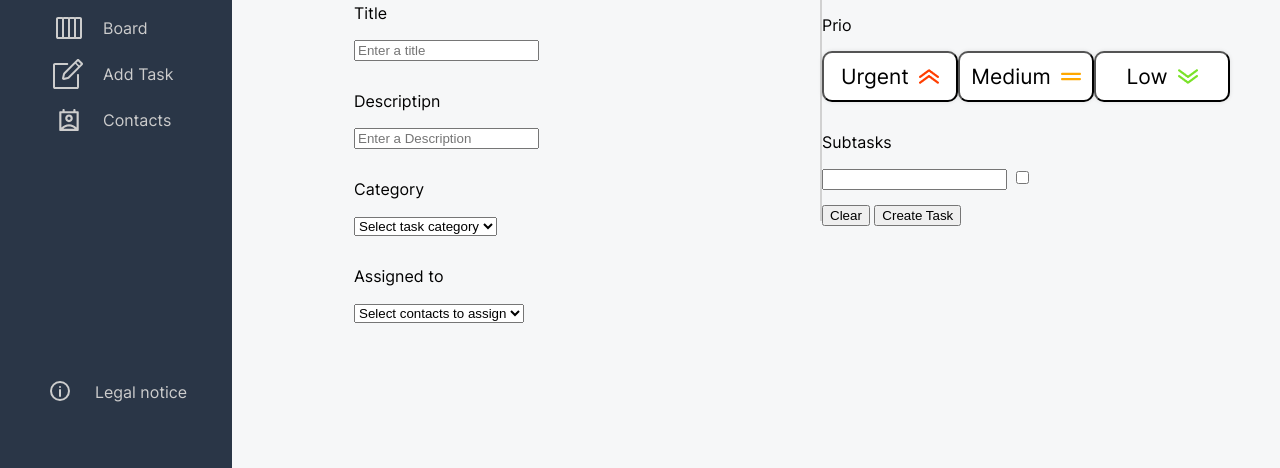
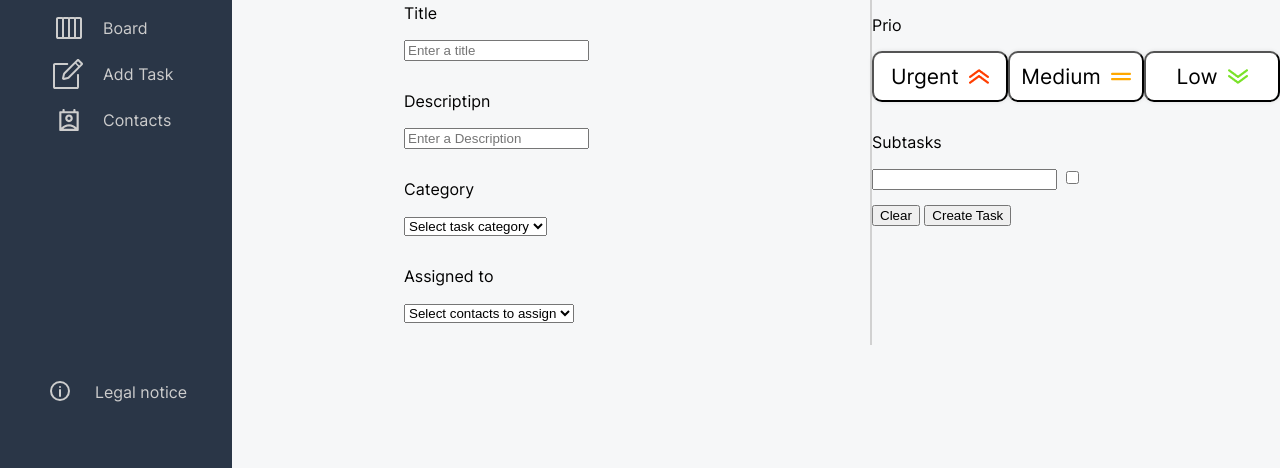
Before and after one commit to SamVanEast/join, a plain HTML site: page assets/templates/add_task.html in a window 1280 px wide. Shown: the part 332-800 px from the top of the page. Drawn offline with Linux system fonts and the light colour scheme.

Commit message:
add_task little bit better

```diff
--- a/assets/templates/add_task.html
+++ b/assets/templates/add_task.html
@@ -18,7 +18,7 @@
 
     <div w3-include-html="side_bar.html"></div>
 
-    <div>
+    <div class="addTaskContainer">
         <div class="addTask">
             <div class="titleToAssigned">
                 <h1>Add Task</h1>
--- a/css/add_task.css
+++ b/css/add_task.css
@@ -5,11 +5,17 @@ body {
     font-family: 'Inter';
 }
 
+.addTaskContainer{
+    display: flex;
+    justify-content: flex-end;
+    align-items: center;
+    width: 100%;
+    height: 100vh;
+    padding-left: 232px;
+}
+
 .addTask {
-    height: 100vh;
     display: flex;
-    width: 100vh;
-    padding-left: 228px;
 }
 
 .titleToAssigned h1 {
@@ -42,14 +48,7 @@ body {
 }
 
 .borderLine {
-    /* Vector 4 */
-    /* position: absolute;
-    width: 0px; */
     height: 551px;
-    left: 369px;
-    top: 171px;
-
-    /* Style */
     border: 1px solid #D1D1D1;
 }
 
```
